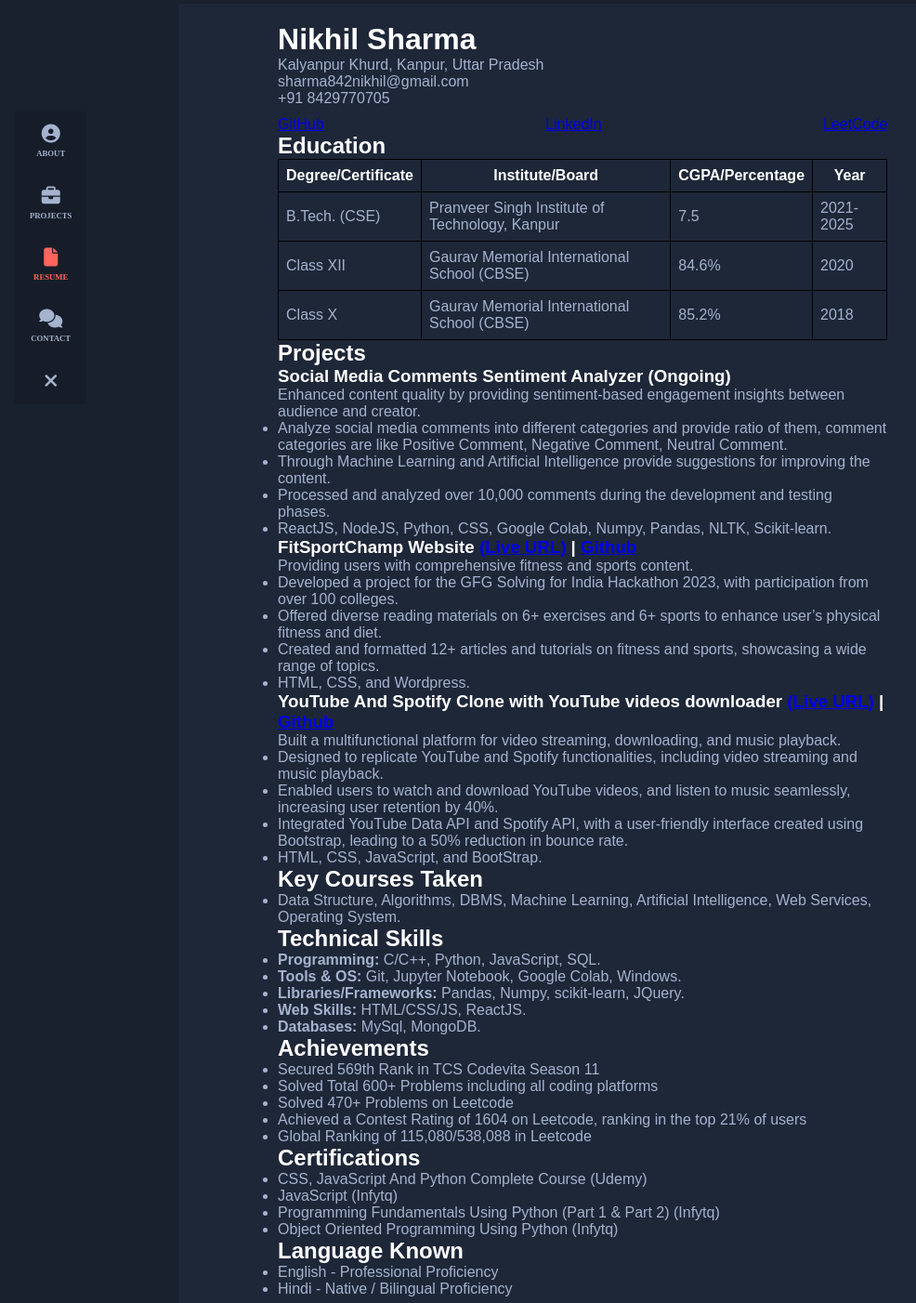
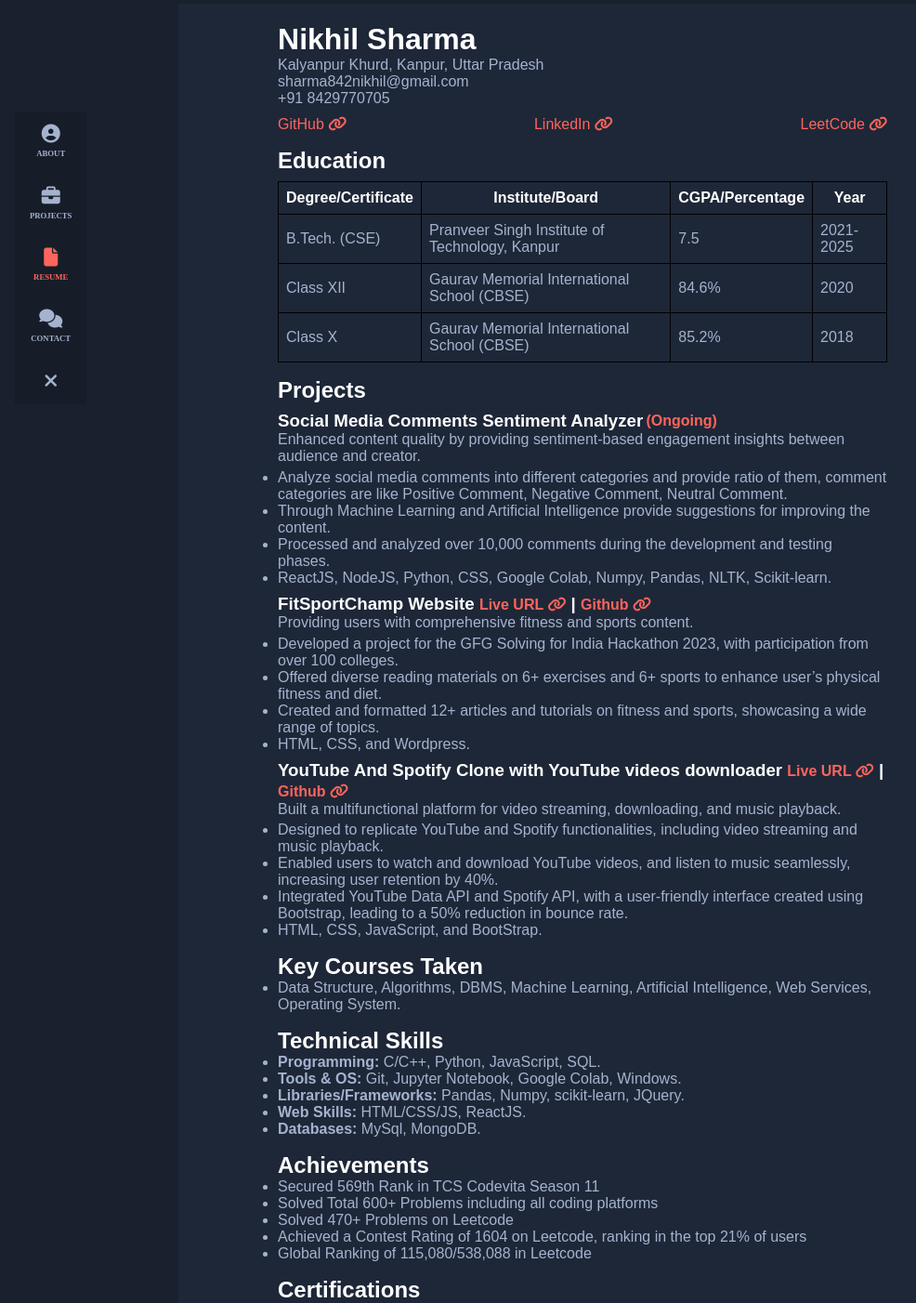
Before and after one commit to NikhilSHarma8429/Nikhil-Sharma, a React (Vite) app: page /resume in a window 1280 px wide. Shown: the part 140-1542 px from the top of the page at 93% size, without its empty margins (0-986 px from the left). Built offline with nearby package versions, Linux system fonts and the light colour scheme; some icons are missing.

Commit message:
Completed Resume Page

```diff
--- a/src/assets/Components/Resume/Resume.jsx
+++ b/src/assets/Components/Resume/Resume.jsx
@@ -6,7 +6,7 @@ function Resume() {
     <>
       <div className="content-container">
         <div className="header-container" id={ResumeCSS.headerContainer}>
-          <div style={{ fontFamily: 'Arial, sans-serif', padding: '20px', width: '80%', margin: 'auto',color: '#a5b3ce' }}>
+          <div style={{ fontFamily: 'Arial, sans-serif', padding: '20px', paddingBottom:'0', width: '80%', margin: 'auto',color: '#a5b3ce' }}>
         <div style={{ display: 'flex', justifyContent: 'space-between', alignItems: 'center' }}>
           <div>
             <h1 style={{ margin: '0', color:'white' }}>Nikhil Sharma</h1>
@@ -16,12 +16,12 @@ function Resume() {
           </div>
         </div>
         <div style={{ display: 'flex', justifyContent: 'space-between', marginTop: '10px' }}>
-          <a href="https://github.com/NikhilSHarma8429" target="_blank"style={{ marginRight: '10px' }}>GitHub</a>
-          <a href="https://www.linkedin.com/in/nikhil-sharma-4a599221b/" target="_blank"style={{ marginRight: '10px' }}>LinkedIn</a>
-          <a href="https://leetcode.com/u/sharma842nikhil/" target="_blank">LeetCode</a>
+          <a href="https://github.com/NikhilSHarma8429" target="_blank" style={{ marginRight: '10px', textDecoration:'none', color:'#fe655c'}}>GitHub <i class="fa-solid fa-link"></i></a>
+          <a href="https://www.linkedin.com/in/nikhil-sharma-4a599221b/" target="_blank" style={{ marginRight: '10px', textDecoration:'none', color:'#fe655c'}}>LinkedIn <i class="fa-solid fa-link"></i></a>
+          <a href="https://leetcode.com/u/sharma842nikhil/" target="_blank" style={{textDecoration:'none', color:'#fe655c'}}>LeetCode <i class="fa-solid fa-link"></i></a>
         </div>
-        <h2 style={{color: 'white'}}>Education</h2>
-        <table style={{ width: '100%', borderCollapse: 'collapse' }}>
+        <h2 style={{color: 'white', paddingTop:'1rem'}}>Education</h2>
+        <table style={{ width: '100%', borderCollapse: 'collapse', marginTop:'0.5rem'}}>
           <thead>
             <tr>
               <th style={{ border: '1px solid black', padding: '8px', color:'white' }}>Degree/Certificate</th>
@@ -51,11 +51,14 @@ function Resume() {
             </tr>
           </tbody>
         </table>
-        <h2 style={{color: 'white'}}>Projects</h2>
+        <h2 style={{color: 'white', paddingTop:'1rem'}}>Projects</h2>
         <div>
-          <h3 style={{color: 'white'}}>Social Media Comments Sentiment Analyzer (Ongoing)</h3>
+          <div style={{display:'flex', color: 'white', paddingTop:'0.5rem'}}>
+          <h3 style={{}}>Social Media Comments Sentiment Analyzer </h3>
+          <h3 style={{width:'max-content', paddingLeft:'0.2rem', fontSize:'1rem', color:'#fe655c', display:'flex', alignItems:'center'}}>(Ongoing)</h3>
+          </div>
           <p>Enhanced content quality by providing sentiment-based engagement insights between audience and creator.</p>
-          <ul>
+          <ul style={{paddingTop:'0.3rem'}}>
             <li>Analyze social media comments into different categories and provide ratio of them, comment categories are like Positive Comment, Negative Comment, Neutral Comment.</li>
             <li>Through Machine Learning and Artificial Intelligence provide suggestions for improving the content.</li>
             <li>Processed and analyzed over 10,000 comments during the development and testing phases.</li>
@@ -63,9 +66,9 @@ function Resume() {
           </ul>
         </div>
         <div>
-          <h3 style={{color: 'white'}}>FitSportChamp Website <a href="https://fitsportchamp.vercel.app/">(Live URL)</a> | <a href="https://github.com/NikhilSHarma8429/fitsportchamp">Github</a></h3>
+          <h3 style={{color: 'white', paddingTop:'0.5rem'}}>FitSportChamp Website <a href="https://fitsportchamp.vercel.app/" target="_blank" style={{color:'#fe655c', textDecoration:'none',fontSize:'1rem'}}>Live URL <i class="fa-solid fa-link"></i></a> | <a href="https://github.com/NikhilSHarma8429/fitsportchamp" target="_blank" style={{color:'#fe655c', textDecoration:'none',fontSize:'1rem'}}>Github <i class="fa-solid fa-link"></i></a></h3>
           <p>Providing users with comprehensive fitness and sports content.</p>
-          <ul>
+          <ul style={{paddingTop:'0.3rem'}}>
             <li>Developed a project for the GFG Solving for India Hackathon 2023, with participation from over 100 colleges.</li>
             <li>Offered diverse reading materials on 6+ exercises and 6+ sports to enhance user’s physical fitness and diet.</li>
             <li>Created and formatted 12+ articles and tutorials on fitness and sports, showcasing a wide range of topics.</li>
@@ -73,20 +76,20 @@ function Resume() {
           </ul>
         </div>
         <div>
-          <h3 style={{color: 'white'}}>YouTube And Spotify Clone with YouTube videos downloader <a href="https://all-in-one-vercel.vercel.app/">(Live URL)</a> | <a href="https://github.com/NikhilSHarma8429/Youtube-And-Spotify-Clone">Github</a></h3>
+          <h3 style={{color: 'white', paddingTop:'0.5rem'}}>YouTube And Spotify Clone with YouTube videos downloader <a href="https://all-in-one-vercel.vercel.app/" target="_blank" style={{color:'#fe655c', textDecoration:'none',fontSize:'1rem'}}>Live URL <i class="fa-solid fa-link"></i></a> | <a href="https://github.com/NikhilSHarma8429/Youtube-And-Spotify-Clone" target="_blank" style={{color:'#fe655c', textDecoration:'none',fontSize:'1rem'}}>Github <i class="fa-solid fa-link"></i></a></h3>
           <p>Built a multifunctional platform for video streaming, downloading, and music playback.</p>
-          <ul>
+          <ul style={{paddingTop:'0.3rem'}}>
             <li>Designed to replicate YouTube and Spotify functionalities, including video streaming and music playback.</li>
             <li>Enabled users to watch and download YouTube videos, and listen to music seamlessly, increasing user retention by 40%.</li>
             <li>Integrated YouTube Data API and Spotify API, with a user-friendly interface created using Bootstrap, leading to a 50% reduction in bounce rate.</li>
             <li>HTML, CSS, JavaScript, and BootStrap.</li>
           </ul>
         </div>
-        <h2 style={{color: 'white'}}>Key Courses Taken</h2>
+        <h2 style={{color: 'white', paddingTop:'1rem'}}>Key Courses Taken</h2>
         <ul>
           <li>Data Structure, Algorithms, DBMS, Machine Learning, Artificial Intelligence, Web Services, Operating System.</li>
         </ul>
-        <h2 style={{color: 'white'}}>Technical Skills</h2>
+        <h2 style={{color: 'white', paddingTop:'1rem'}}>Technical Skills</h2>
         <ul>
           <li><strong>Programming:</strong> C/C++, Python, JavaScript, SQL.</li>
           <li><strong>Tools & OS:</strong> Git, Jupyter Notebook, Google Colab, Windows.</li>
@@ -94,7 +97,7 @@ function Resume() {
           <li><strong>Web Skills:</strong> HTML/CSS/JS, ReactJS.</li>
           <li><strong>Databases:</strong> MySql, MongoDB.</li>
         </ul>
-        <h2 style={{color: 'white'}}>Achievements</h2>
+        <h2 style={{color: 'white', paddingTop:'1rem'}}>Achievements</h2>
         <ul>
           <li>Secured 569th Rank in TCS Codevita Season 11</li>
           <li>Solved Total 600+ Problems including all coding platforms</li>
@@ -102,19 +105,26 @@ function Resume() {
           <li>Achieved a Contest Rating of 1604 on Leetcode, ranking in the top 21% of users</li>
           <li>Global Ranking of 115,080/538,088 in Leetcode</li>
         </ul>
-        <h2 style={{color: 'white'}}>Certifications</h2>
+        <h2 style={{color: 'white', paddingTop:'1rem'}}>Certifications</h2>
         <ul>
           <li>CSS, JavaScript And Python Complete Course (Udemy)</li>
           <li>JavaScript (Infytq)</li>
           <li>Programming Fundamentals Using Python (Part 1 & Part 2) (Infytq)</li>
           <li>Object Oriented Programming Using Python (Infytq)</li>
         </ul>
-        <h2 style={{color: 'white'}}>Language Known</h2>
+        <h2 style={{color: 'white', paddingTop:'1rem'}}>Language Known</h2>
         <ul>
           <li>English - Professional Proficiency</li>
           <li>Hindi - Native / Bilingual Proficiency</li>
         </ul>
           </div>
+          <div className="paragraph-button-container">
+              <div className="button">
+                  <a href="https://drive.google.com/file/d/1FqBPHABjh1xD6eAsw8hIJ3ksjmP5j3mv/view" target='_blank' style={{ textDecoration: "none", color: "inherit" }}>
+                  <h5 className="button-text">PDF View <i class="fa-solid fa-arrow-right"></i> </h5>
+                  </a>
+              </div>
+            </div>
         </div>
       </div>
     </>
```
